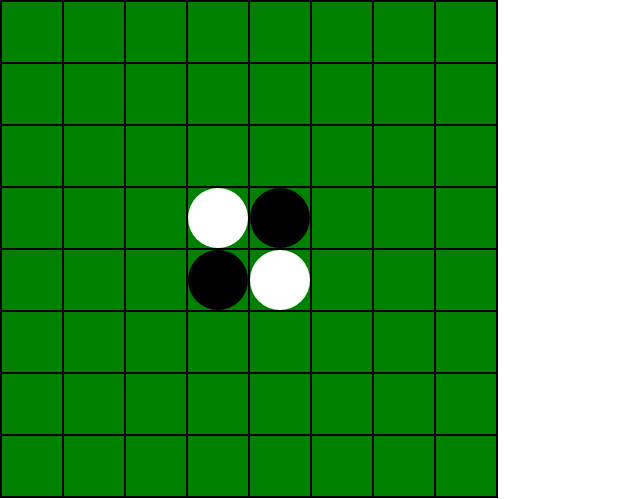
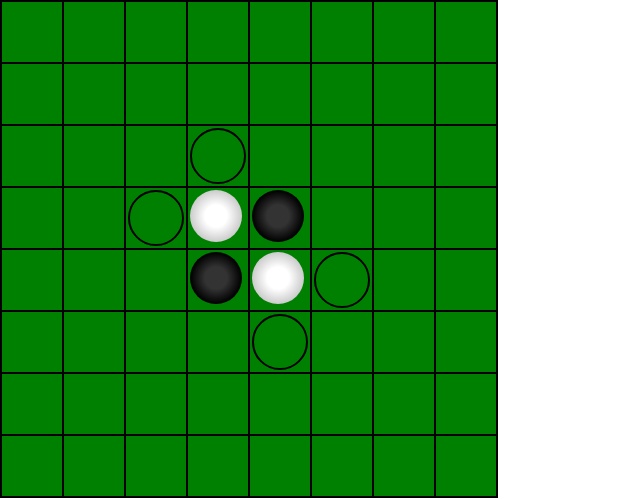
Before and after one commit to nano31/tableroReversi, a plain HTML site: page index.html in a window 1280 px wide. Shown: the top 499 px of the page, without its empty margins (0-640 px from the left). Drawn offline with Linux system fonts and the light colour scheme.

Commit message:
funcionalidades implementadas

```diff
--- /dev/null
+++ b/js/app.js
@@ -0,0 +1,337 @@
+
+let discs = [
+    [0,0,0,0,0,0,0,0],
+    [0,0,0,0,0,0,0,0],
+    [0,0,0,0,0,0,0,0],
+    [0,0,0,2,1,0,0,0],
+    [0,0,0,1,2,0,0,0],
+    [0,0,0,0,0,0,0,0],
+    [0,0,0,0,0,0,0,0],
+    [0,0,0,0,0,0,0,0],
+];
+let rows, columns;
+const cellSize = 60;
+const gap = 2;
+let blackBackground;
+let discLayer;
+let scoreLabel;
+let gameOver = false;
+let canMoveLayer;
+
+window.onload = function(){
+    blackBackground = document.getElementById('blackBackground');
+    blackBackground.setAttribute('style',`width:${cellSize*8 + gap*9}px; height:${cellSize*8+gap*9}px;`);
+    discLayer = document.getElementById('discLayer');
+    drawGreenSquares();
+
+    canMoveLayer = document.getElementById("canMoveLayer");
+    scoreLabel = document.getElementById('score');
+    drawDiscs();
+    drawCanMoveLayer();
+};
+
+function drawGreenSquares(){
+    for(rows = 0; rows < 8; rows++){
+        for(columns = 0; columns < 8; columns++){
+            let greenSquare = document.createElement("div");
+            greenSquare.setAttribute('style', `position: absolute; background: green; height: ${cellSize}px; width: ${cellSize}px; top: ${(cellSize+gap)*rows+gap}px; left:${(cellSize+gap)*columns+gap}px`);
+            blackBackground.appendChild(greenSquare);
+            greenSquare.setAttribute("onclick","clickedSquare("+rows+","+columns+")");
+        }
+    }
+
+};
+
+//----------VALIDACIONES----------//
+
+
+function canClickSpot(id,row,column){
+    /*indica si el lugar donde se realizo el click es uno permitido*/
+        let affectedDiscs = getAffectedDiscs(id,row,column);
+        if(affectedDiscs.length == 0){
+            return false;
+        }else{
+            return true;
+        }
+}
+
+function getAffectedDiscs(id,row,column){
+    /**obtiene las fichas afectadas por la nueva ficha ingresada en el tablero */
+    let affectedDiscs = [];
+
+    //to the right
+    let couldBeAffected = [];
+    let columnIterator = column;
+    while(columnIterator < 7){
+        columnIterator++;
+        let valueAtSpot = discs[row][columnIterator];
+        if(valueAtSpot == 0 || valueAtSpot == id){
+            if(valueAtSpot == id){
+                affectedDiscs = affectedDiscs.concat(couldBeAffected);
+            }
+            break;
+        }else{
+            let discLocation = {row: row, column: columnIterator};
+            couldBeAffected.push(discLocation)
+        }
+    }
+
+    //to the left
+    couldBeAffected = [];
+    columnIterator = column;
+    while(columnIterator > 0){
+        columnIterator--;
+        let valueAtSpot = discs[row][columnIterator];
+        if(valueAtSpot == 0 || valueAtSpot == id){
+            if(valueAtSpot == id){
+                affectedDiscs = affectedDiscs.concat(couldBeAffected);
+            }
+            break;
+        }else{
+            let discLocation = {row: row, column: columnIterator};
+            couldBeAffected.push(discLocation)
+        }
+    };
+
+    //above
+    couldBeAffected = [];
+    rowIterator = row;
+    while(rowIterator > 0){
+        rowIterator--;
+        let valueAtSpot = discs[rowIterator][column];
+        if(valueAtSpot == 0 || valueAtSpot == id){
+            if(valueAtSpot == id){
+                affectedDiscs = affectedDiscs.concat(couldBeAffected);
+            }
+            break;
+        }else{
+            let discLocation = {row: rowIterator, column: column};
+            couldBeAffected.push(discLocation)
+        }
+    };
+
+    //below
+    couldBeAffected = [];
+    rowIterator = row;
+    while(rowIterator < 7){
+        rowIterator++;
+        let valueAtSpot = discs[rowIterator][column];
+        if(valueAtSpot == 0 || valueAtSpot == id){
+            if(valueAtSpot == id){
+                affectedDiscs = affectedDiscs.concat(couldBeAffected);
+            }
+            break;
+        }else{
+            let discLocation = {row: rowIterator, column: column};
+            couldBeAffected.push(discLocation)
+        }
+    };
+
+    //diagonals
+    //down right
+    couldBeAffected = [];
+    rowIterator = row;
+    columnIterator = column;
+    while(rowIterator < 7 && columnIterator < 7){
+        rowIterator++;
+        columnIterator++;
+        let valueAtSpot = discs[rowIterator][columnIterator];
+        if(valueAtSpot == 0 || valueAtSpot == id){
+            if(valueAtSpot == id){
+                affectedDiscs = affectedDiscs.concat(couldBeAffected);
+            }
+            break;
+        }else{
+            let discLocation = {row: rowIterator, column: columnIterator};
+            couldBeAffected.push(discLocation)
+        }
+    };
+
+    //down left
+    couldBeAffected = [];
+    rowIterator = row;
+    columnIterator = column;
+    while(rowIterator < 7 && columnIterator > 0){
+        rowIterator++;
+        columnIterator--;
+        let valueAtSpot = discs[rowIterator][columnIterator];
+        if(valueAtSpot == 0 || valueAtSpot == id){
+            if(valueAtSpot == id){
+                affectedDiscs = affectedDiscs.concat(couldBeAffected);
+            }
+            break;
+        }else{
+            let discLocation = {row: rowIterator, column: columnIterator};
+            couldBeAffected.push(discLocation)
+        }
+    };
+
+    //up left
+    couldBeAffected = [];
+    rowIterator = row;
+    columnIterator = column;
+    while(rowIterator > 0 && columnIterator > 0){
+        rowIterator--;
+        columnIterator--;
+        let valueAtSpot = discs[rowIterator][columnIterator];
+        if(valueAtSpot == 0 || valueAtSpot == id){
+            if(valueAtSpot == id){
+                affectedDiscs = affectedDiscs.concat(couldBeAffected);
+            }
+            break;
+        }else{
+            let discLocation = {row: rowIterator, column: columnIterator};
+            couldBeAffected.push(discLocation)
+        }
+    };
+
+    //up right
+    couldBeAffected = [];
+    rowIterator = row;
+    columnIterator = column;
+    while(rowIterator > 0 && columnIterator < 7){
+        rowIterator--;
+        columnIterator++;
+        let valueAtSpot = discs[rowIterator][columnIterator];
+        if(valueAtSpot == 0 || valueAtSpot == id){
+            if(valueAtSpot == id){
+                affectedDiscs = affectedDiscs.concat(couldBeAffected);
+            }
+            break;
+        }else{
+            let discLocation = {row: rowIterator, column: columnIterator};
+            couldBeAffected.push(discLocation)
+        }
+    };
+
+
+    return affectedDiscs;
+}
+
+//----------FICHAS----------//
+
+let turn = 1;
+function drawDiscs(){
+    console.log("creo los dicsos")
+    discLayer.innerHTML = "";
+    for(rows = 0; rows < 8; rows++){
+        for(columns = 0; columns < 8; columns++){
+            let disc = document.createElement("div");
+            let value = discs[rows][columns];
+            if(value == 0){
+
+            }else{
+                disc.setAttribute('style', `position: absolute; height: ${cellSize-8}px; width: ${cellSize-8}px;
+                top: ${(cellSize+gap)*rows+gap+2}px; left:${(cellSize+gap)*columns+gap+2}px; border-radius: 50%;`);
+
+                if(value == 1){
+                    disc.style.backgroundImage = "radial-gradient(#333333 30%, black 70%)";
+                }else if(value == 2){
+                    disc.style.backgroundImage = "radial-gradient(white 30%, #cccccc 70%)";
+                }
+            }
+            discLayer.appendChild(disc);
+        }
+    }
+}
+
+function flipDiscs(affectedDiscs){
+    /**voltea las fichas que fueron afectadas por la nueva ficha */
+    for(let i = 0; i < affectedDiscs.length; i++){
+        let spot = affectedDiscs[i];
+        if(discs[spot.row][spot.column] == 1){
+            discs[spot.row][spot.column] = 2;
+        }else{
+            discs[spot.row][spot.column] = 1;
+        }
+    }
+}
+
+//----------MARCADOR----------//
+function redrawScore(){
+    let player1 = 0;
+    let player2 = 0;
+    for (let row = 0; row < 8; row++){
+        for(let column = 0; column < 8; column++){
+            let value = discs[row][column];
+            if(value == 1){
+                player1++;
+            }else if(value == 2){
+                player2++;
+            }
+        }
+    }
+    scoreLabel.innerHTML = "Black: "+player1+" White: "+player2;
+}
+
+//----------HELPER---------//
+//toma el cuadro donde se produjo un click, se asegura que alli no haya una ficha
+//y luego coloca la ficha del color que le corresponda.
+function clickedSquare(row, column){
+    if(gameOver){
+        return;
+    }//controla que el juego no se haya terminado
+
+    if(discs[row][column] != 0){
+        return;
+    }
+    //console.log("el lugar esta libre")
+    if(canClickSpot(turn,row,column) === true){
+        console.log("click spot")
+        let affectedDiscs = getAffectedDiscs(turn,row,column);
+        flipDiscs(affectedDiscs);
+        discs[row][column] = turn;
+        if(turn == 1 && canMove(2)){
+            turn = 2;
+        }else if (turn == 2 && canMove(1)){
+            turn = 1;
+        }
+
+        if(!canMove(1)  && !canMove(2)){
+            alert("Game Over");
+            gameOver = true;
+        }
+        drawDiscs();
+        drawCanMoveLayer();
+        redrawScore();
+    }else{
+        return;
+    }
+}
+
+function drawCanMoveLayer(){
+    canMoveLayer.innerHTML = "";
+    for(rows = 0; rows < 8; rows++){
+        for(columns = 0; columns < 8; columns++){
+            let shadow = document.createElement("div");
+            let value = discs[rows][columns];
+            if(value == 0 && canClickSpot(turn, rows,columns)){
+
+                shadow.setAttribute('style', `position: absolute; height: ${cellSize-8}px; width: ${cellSize-8}px;
+                top: ${(cellSize+gap)*rows+gap+2}px; left:${(cellSize+gap)*columns+gap+2}px;
+                border-radius: 50%; z-index: 2;`);
+
+                shadow.setAttribute("onclick","clickedSquare("+rows+","+columns+")")
+                if(turn == 1){
+                    shadow.style.border = "2px solid black";
+                }else if(turn == 2){
+                    shadow.style.border = "2px solid white";
+                }
+                canMoveLayer.appendChild(shadow);
+            }
+        }
+    }
+}
+
+//controla que alguno de los dos jugadores tenga movimientos posibles,
+//en caso de que no haya movimientos posibles, se termina el juego
+function canMove(id){
+    for(var row = 0; row < 8; row++){
+        for(var column = 0; column < 8; column++){
+            if(canClickSpot(id,row,column)){
+                return true;
+            }
+        }
+    }
+    return false;
+}
--- a/js/index.js
+++ b/js/index.js
@@ -1,5 +1,5 @@
 
-var discs = [
+let discs = [
     [0,0,0,0,0,0,0,0],
     [0,0,0,0,0,0,0,0],
     [0,0,0,0,0,0,0,0],
@@ -10,20 +10,19 @@ var discs = [
     [0,0,0,0,0,0,0,0],
 ];
 
+
 let rows;
 let columns;
 const cellSize = 60;
 const gap = 2;
-let id = 1;
+let turn = 1;
 let scoreLabel;
-//let discLayer;
-let gameOver =false;
 
 window.onload = function(){
     scoreLabel = document.getElementById("score");
     const blackBackground = document.getElementById("blackBackground");
     blackBackground.setAttribute('style', `width:${cellSize*8 + gap*9}px; height:${cellSize*8 + gap*9}px;`);
-    drawGreenSquares(rows,columns,cellSize,gap);
+    drawGreenSquares();
 
     let discLayer = document.getElementById("discLayer");
 
@@ -45,46 +44,27 @@ function drawGreenSquares(){
 //agrega fichas en el tablero, e intercambia los turnos.
 function clickedSquare(row, column){
 
-    if(gameOver){ return;}
-
     if(discs[row][column] != 0){
         return;
     }
     console.log("el lugar esta libre")
 
-    if(canClickSpot(id,row,column) === true){
+    if(canClickSpot(row,column) === true){
         console.log("click spot")
-        let affectedDiscs = getAffectedDiscs(id,row,column);
+        let affectedDiscs = getAffectedDiscs(row,column);
         flipDiscs(affectedDiscs);
 
         discs[row][column] = id;
-        if(id == 1 && canMove(2)){
+        if(id == 1){
             id = 2;
-        }else if(id == 2 && canMove(1)){
+        }else{
             id = 1;
         }
-
-        if (canMove(1) == false && canMove(2) == false){
-            alert("game over");
-            gameOver = true;
-        }
-
         drawDiscs();
         redrawScore();
     }else{
         return;
     }
-}
-
-function canMove(id){
-    for (let row = 0; row < 8; row++){
-        for(let column = 0; column < 8; column++){
-            if (canClickSpot(id,row,column)){
-                return true;
-            }
-        }
-    }
-    return false;
 }
 
 function redrawScore(){
@@ -103,7 +83,7 @@ function redrawScore(){
     scoreLabel.innerHTML = "Black: "+player1+" White: "+player2;
 }
 
-function getAffectedDiscs(id,row,column){
+function getAffectedDiscs(row,column){
     /**obtiene las fichas afectadas por la nueva ficha ingresada en el tablero */
     let affectedDiscs = [];
 
@@ -122,7 +102,7 @@ function getAffectedDiscs(id,row,column){
             let discLocation = {row:row, column: columnIterator};
             couldBeAffected.push(discLocation);
         }
-    }
+}
 
     //to the left
     couldBeAffected = [];
@@ -144,7 +124,7 @@ function getAffectedDiscs(id,row,column){
     //above
     couldBeAffected = [];
     let rowIterator = row;
-    while(rowIterator > 0){
+    while(rowIterator >= 0){
         rowIterator--;
         let valueAtSpot = discs[rowIterator][column];
         if(valueAtSpot == 0 || valueAtSpot == id){
@@ -180,7 +160,7 @@ function getAffectedDiscs(id,row,column){
     couldBeAffected = [];
     rowIterator = row;
     columnIterator = column;
-    while(rowIterator < 7 && columnIterator < 7){
+    while(rowIterator < 8 && columnIterator < 8){
         rowIterator++;
         columnIterator++;
         let valueAtSpot = discs[rowIterator][columnIterator];
@@ -199,7 +179,7 @@ function getAffectedDiscs(id,row,column){
     couldBeAffected = [];
     rowIterator = row;
     columnIterator = column;
-    while(rowIterator < 7 && columnIterator > 0){
+    while(rowIterator < 8 && columnIterator >= 0){
         rowIterator++;
         columnIterator--;
         let valueAtSpot = discs[rowIterator][columnIterator];
@@ -218,7 +198,7 @@ function getAffectedDiscs(id,row,column){
     couldBeAffected = [];
     rowIterator = row;
     columnIterator = column;
-    while(rowIterator > 0 && columnIterator > 0){
+    while(rowIterator >= 0 && columnIterator >= 0){
         rowIterator--;
         columnIterator--;
         let valueAtSpot = discs[rowIterator][columnIterator];
@@ -237,7 +217,7 @@ function getAffectedDiscs(id,row,column){
     couldBeAffected = [];
     rowIterator = row;
     columnIterator = column;
-    while(rowIterator > 0 && columnIterator < 7){
+    while(rowIterator >= 0 && columnIterator < 8){
         rowIterator--;
         columnIterator++;
         let valueAtSpot = discs[rowIterator][columnIterator];
@@ -255,9 +235,9 @@ function getAffectedDiscs(id,row,column){
     return affectedDiscs;
 }
 
-function canClickSpot(id,row,column){
+function canClickSpot(row,column){
 /*indica si el lugar donde se realizo el click es uno permitido*/
-    let affectedDiscs = getAffectedDiscs(id,row,column);
+    let affectedDiscs = getAffectedDiscs(row,column);
     if(affectedDiscs.length == 0){
         return false;
     }else{
@@ -277,27 +257,3 @@ function flipDiscs(affectedDiscs){
     }
 
 }
-
-function drawDiscs(){
-    console.log("creo los dicsos")
-
-    discLayer.innerHTML = "";
-    for(rows = 0; rows < 8; rows++){
-        for(columns = 0; columns < 8; columns++){
-            let disc = document.createElement("div");
-            let value = discs[rows][columns];
-            if(value == 0){
-
-            }else{
-                disc.setAttribute('style', `position: absolute; height: ${cellSize}px; width: ${cellSize}px; top: ${(cellSize+gap)*rows+gap}px; left:${(cellSize+gap)*columns+gap}px; border-radius: 50%;`);
-
-                if(value == 1){
-                    disc.style.background = "black";
-                }else if(value == 2){
-                    disc.style.background = "white";
-                }
-            }
-            discLayer.appendChild(disc);
-        }
-    }
-}
```
Also changed, not shown: index.html (+2 -1 lines).
